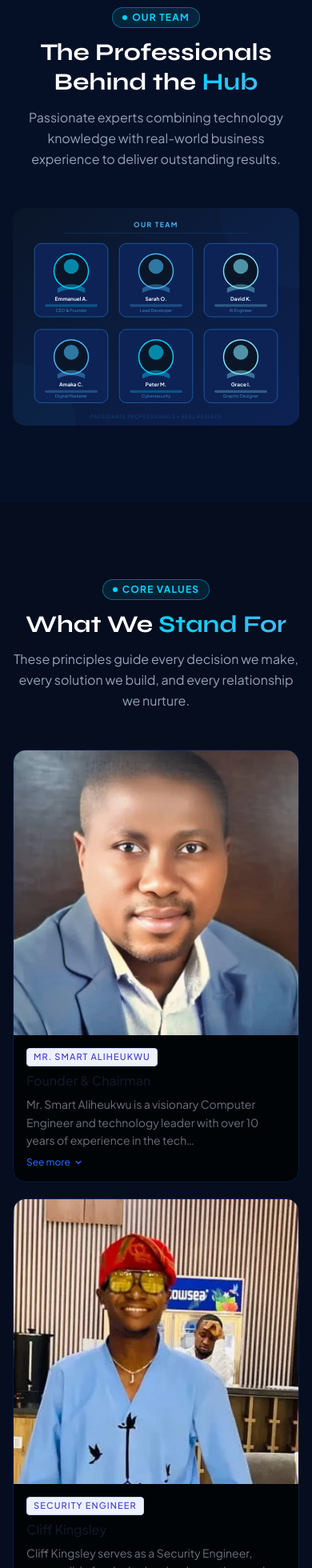
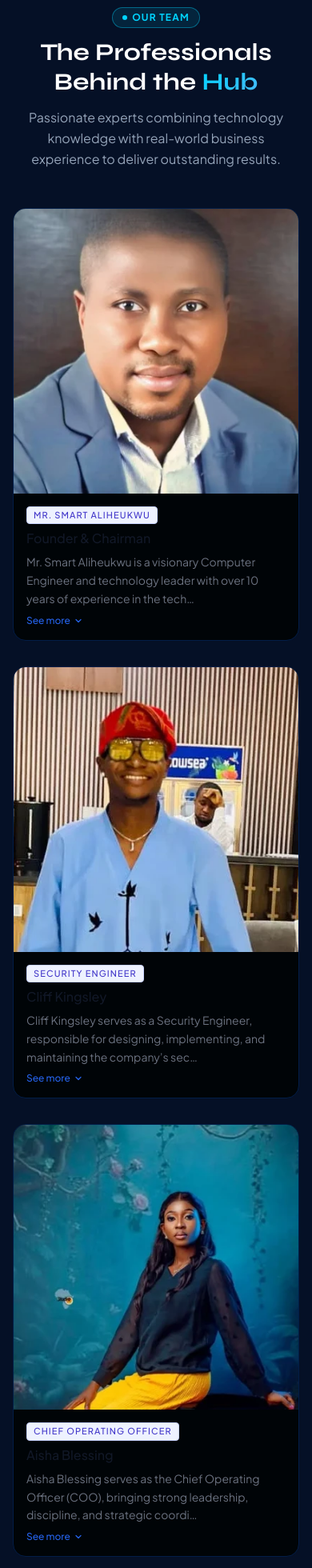
Before and after one commit to MR-MIKE001/Allsmart-ICT-Center, a React (Vite) app: page /about in a window 390 px wide. Shown: the part 3722-5682 px from the top of the page at 80% size. Built offline with nearby package versions, Linux system fonts and the light colour scheme.

Commit message:
added the professionals

```diff
--- a/src/pages/About.jsx
+++ b/src/pages/About.jsx
@@ -4,8 +4,8 @@ import { ValueCard } from '@/components/ui/Card'
 import { PageHero } from '@/components/layout/PageHero'
 import { CTABanner } from '@/components/sections/CTABanner'
 import { NetworkIllustration, TeamIllustration } from '@/components/illustrations'
+import teamMembers from '../data/teamMembers'
 import { TeamCard } from '../components/cards/TeamCard'
-import teamMembers  from '../data/teamMembers'
 
 const VALUES = [
   { icon: '💡', title: 'Innovation', description: 'We embrace modern technology and creative thinking to deliver forward-looking solutions that keep our clients ahead.' },
@@ -126,8 +126,12 @@ export default function About() {
             subtitle="Passionate experts combining technology knowledge with real-world business experience to deliver outstanding results."
             centered
           />
-          <div className="max-w-xl mx-auto mt-12">
-            <TeamIllustration />
+          <div className=" mx-auto mt-12 grid grid-cols-1 sm:grid-cols-2 lg:grid-cols-3 gap-8">
+           {
+            teamMembers.map(v => (
+              <TeamCard key={v.name} image={v.image} name={v.name} role={v.role} description={v.description} />
+            ))
+           }
           </div>
         </div>
       </section>
@@ -142,8 +146,8 @@ export default function About() {
             centered
           />
           <div className="grid grid-cols-1 sm:grid-cols-2 gap-5 mt-12 max-w-3xl mx-auto">
-            {teamMembers.map(v => (
-              <TeamCard key={v.name} image={v.image} name={v.name} role={v.role} description={v.description} />
+            {VALUES.map(v => (
+              <ValueCard key={v.title} icon={v.icon} title={v.title} description={v.description} />
             ))}
           </div>
         </div>
```
